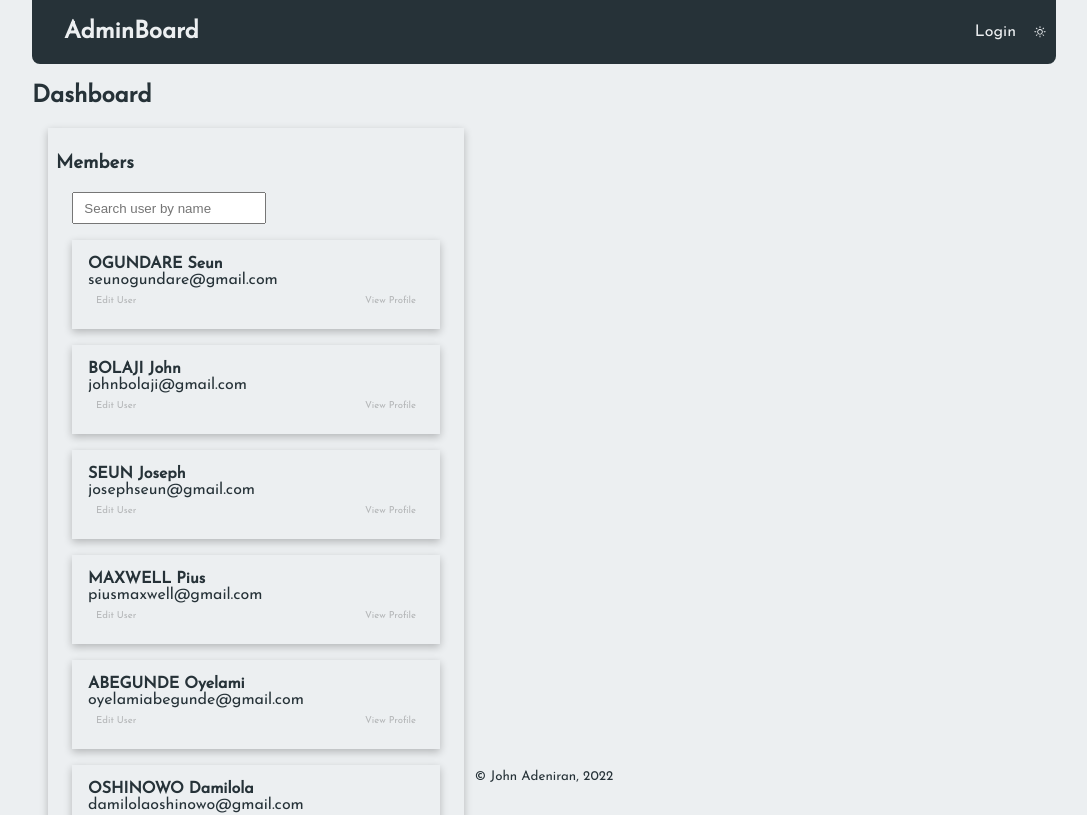
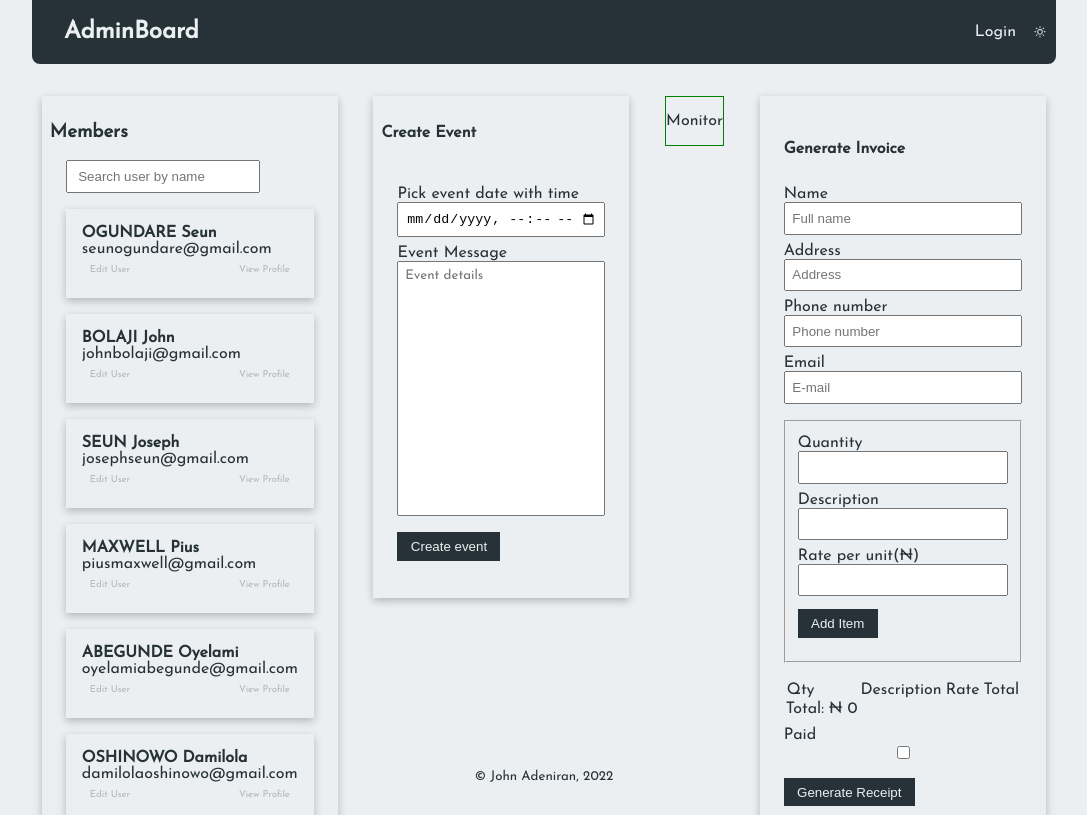
Before and after one commit to adeniranjohn/react-admin, a React (Create React App) app: page /dashboard in a window 1280 px wide. Shown: the top 815 px of the page, without its empty margins (96-1183 px from the left). Built offline with nearby package versions, Linux system fonts and the light colour scheme.

Commit message:
Feat: Main

```diff
--- a/src/components/Calendar.js
+++ b/src/components/Calendar.js
@@ -7,12 +7,18 @@ const Calendar = () => {
             eventMessage: ''
         })
 
+        const [ events, setEvents ] = useState([]);
 
+
+    const eventHandler = () => {
+        setEvents([...events, event])
+
+    }
     return (
         <section className="calendar">
     <h4>Create Event</h4>
 
-    <form>
+    <form onSubmit={eventHandler}>
     <label htmlFor="eventDate">Pick event date with time</label>
 
     <input id="eventDate" name="eventDate" type="datetime-local" min={Date.now()} onChange={(e) => {setEvent({...event, eventDate: e.target.value})}}/>
@@ -29,6 +35,11 @@ const Calendar = () => {
         <button>Create event</button>
            </form>
 
+        {
+            events && events.map((item, idx) => {
+               return  <article key={idx}><h4>Event Date/Time: {item.eventDate}</h4><p>Event message: {item.eventMessage}</p></article>
+            })
+        }
 
 
         </section>
--- a/src/components/Notepad.js
+++ b/src/components/Notepad.js
@@ -3,7 +3,6 @@ import { useState } from 'react';
 import Note from './Note';
 
 const Notepad = () => {
-
 
     const [ note, setNote ] = useState({
       subject: "",
--- a/src/index.scss
+++ b/src/index.scss
@@ -4,7 +4,7 @@ $light-background:#ECEFF1;
 
 $dark-text:#263238;
 $light-text: #ECEFF1;
-
+$hover-text: #bf4040;
 
 
 
@@ -79,6 +79,12 @@ body {
 
   box-sizing: border-box;
 
+  a {
+    &:hover {
+      color: $hover-text;
+    }
+  }
+
 
 
 
--- a/src/pages/Dashboard.js
+++ b/src/pages/Dashboard.js
@@ -1,4 +1,5 @@
 import React from 'react';
+import '../styles/Dashboard.scss';
 import Invoice from '../components/Invoice'
 import Members from '../components/Members';
 import Calendar from '../components/Calendar';
@@ -11,7 +12,7 @@ const Dashboard = () => {
 
     return (
         <section className="dashboard">
-            <h2>Dashboard</h2>
+
             <Members/>
             <Calendar/>
 
--- a/src/styles/Dashboard.scss
+++ b/src/styles/Dashboard.scss
@@ -1,14 +1,18 @@
 section.dashboard {
 
     display: flex;
-    flex-direction: column;
-
-
+    padding: 2rem 0.5rem;
+    flex-flow: row wrap;
+    justify-content: flex-start;
+    align-items: flex-start;
+    border: none;
+    gap: 1rem 2rem;
+    h2 {
+        text-align: center;
+    }
 
     section {
-        display: flex;
-        flex-wrap: wrap;
-        gap: 1rem;
+
         margin: 0 auto;
     }
 
--- a/src/styles/Footer.scss
+++ b/src/styles/Footer.scss
@@ -5,4 +5,5 @@ footer {
     left: 0;
     right: 0;
     text-align: center;
+
 }
--- a/src/styles/Home.scss
+++ b/src/styles/Home.scss
@@ -11,4 +11,6 @@ section.home {
 
 
    }
+
+
 }
```
